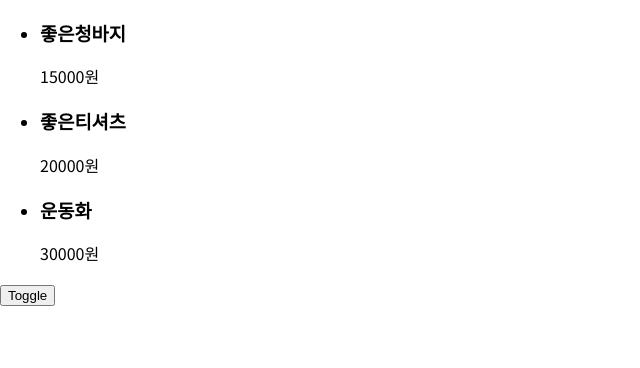
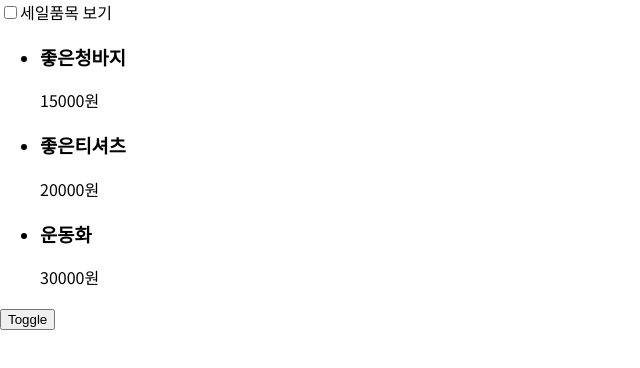
Before and after one commit to wooniwinnie/react-basic, a React (Create React App) app: page / in a window 1280 px wide. Shown: the top 368 px of the page, without its empty margins (0-640 px from the left). Built offline with nearby package versions, Linux system fonts and the light colour scheme.

Commit message:
basic 복습 완강

```diff
--- a/public/data/products.json
+++ b/public/data/products.json
@@ -1,13 +1,16 @@
 [
     {
+        "id": "1",
         "name": "좋은청바지",
         "price": "15000원"
     },
     {
+        "id": "2",
         "name": "좋은티셔츠",
         "price": "20000원"
     },
     {
+        "id": "3",
         "name": "운동화",
         "price": "30000원"
     }
--- a/public/data/sale_products.json
+++ b/public/data/sale_products.json
@@ -1,9 +1,11 @@
 [
     {
+        "id": "1",
         "name": "좋은청바지",
         "price": "10000원"
     },
     {
+        "id": "2",
         "name": "좋은티셔츠",
         "price": "15000원"
     }
--- a/src/components/Products.tsx
+++ b/src/components/Products.tsx
@@ -9,20 +9,27 @@ type Product = {
 };
 
 export default function Products({}: Props) {
-    const [count, setCount] = useState<number>(0);
     const [products, setProducts] = useState<Product[]>([]);
-
+    const [checked, setChecked] = useState<string>('false');
+    const handleChange = () => {
+        setChecked((prev) => (prev === 'true' ? 'false' : 'true'));
+    };
     useEffect(() => {
-        fetch('data/products.json')
+        fetch(`data/${checked === 'true' ? 'sale_' : ''}products.json`)
             .then((res) => res.json())
             .then((data) => {
                 console.log('데이터 전송 완료');
                 setProducts(data);
             });
-    }, []);
+        return () => {
+            console.log('청소 진행합니다');
+        };
+    }, [checked]);
 
     return (
         <>
+            <input type='checkbox' value={checked} onChange={handleChange} />
+            <label htmlFor='checkbox'>세일품목 보기</label>
             <ul>
                 {products.map((product) => (
                     <li key={product.id}>
--- a/src/index.tsx
+++ b/src/index.tsx
@@ -3,8 +3,7 @@ import ReactDOM from 'react-dom/client';
 import './index.css';
 import App from './App';
 import reportWebVitals from './reportWebVitals';
-import AppProfile from './AppProfile';
-import AppCounter from './AppCounter';
+
 import AppProducts from './AppProducts';
 
 const root = ReactDOM.createRoot(
```
